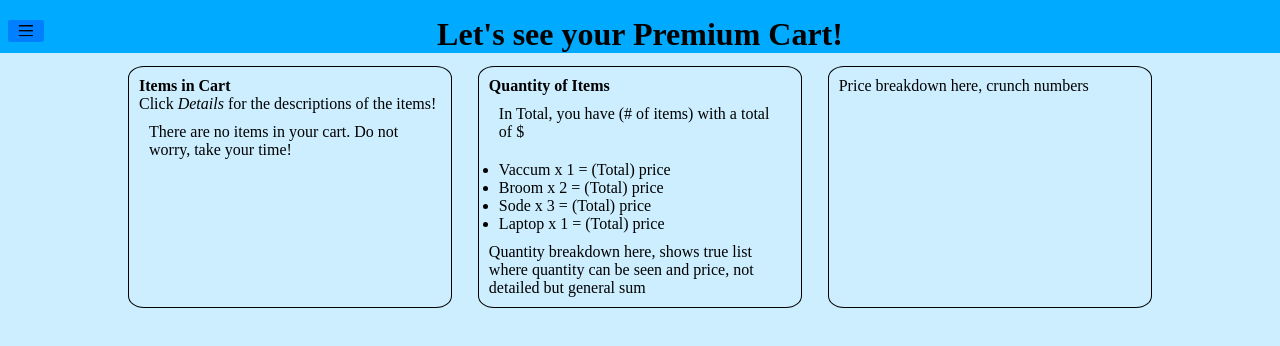
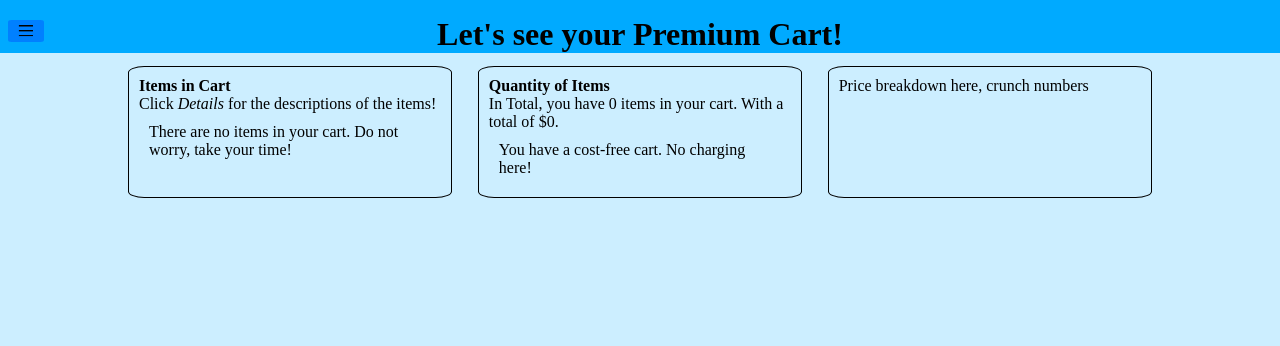
Before and after one commit to Johnny-Rport/Shopping, a React (Create React App) app: page /shopping/Cart in a window 1280 px wide. Shown: the top 346 px of the page. Built offline with nearby package versions, Linux system fonts and the light colour scheme; a web font is replaced by a local one.

Commit message:
- Updating Cart

```diff
--- a/src/parts/cart_quantity.tsx
+++ b/src/parts/cart_quantity.tsx
@@ -1,20 +1,57 @@
-import React from 'react';
+import React, { Fragment } from 'react';
 import style from '../Pages/css/home.module.css'
+import { keys, price, quantity } from './product_handler';
 
 function Cartquantity(){
     return (
         <div className={style.list}> <h4>Quantity of Items</h4>
-        <ul>In Total, you have (# of items) with a total of $</ul>
-        <ul>
-            <li>Vaccum x 1 = (Total) price</li>
-            <li>Broom x 2 = (Total) price</li>
-            <li>Sode x 3 = (Total) price</li>
-            <li>Laptop x 1 = (Total) price</li>
-        </ul>
-
-            <aside>Quantity breakdown here, shows true list where quantity can be seen and price, not detailed but general sum</aside>
+        <DisplayTotal/>
+        <DisplayQuantity/>
         </div>
     )
 }
 
+function DisplayTotal(){
+    let total_quantity: number = 0;
+    let total_price: number = 0;
+
+   function sum(value: string) {
+        if (value === 'quantity') {
+            quantity.map((value) => {
+                total_quantity += value
+            })
+            return total_quantity
+
+        } else if(value === 'price') {
+            price.map((value, index) => {
+                total_price += (value * quantity[index])
+            })
+            return total_price
+        }
+   }
+
+    return(
+        <aside>In Total, you have {sum('quantity')} items in your cart. With a total of ${sum('price')}.</aside>
+    )
+}
+
+function DisplayQuantity() {
+    // Checks list and updates list accordingly
+    function check_list() {
+        if (keys.length === 0) {return 'You have a cost-free cart. No charging here!'}
+        else if (keys.length !== 0) {
+            return keys.map((name, index) => {
+                return(<li key={name}>{name} x {quantity[index]} = ${price[index] * quantity[index]}</li>)
+            })
+        }
+    }
+
+
+    return(
+        <Fragment>
+            <ul>{check_list()}</ul>
+        </Fragment>
+    )
+}
+
 export default Cartquantity
--- a/src/parts/product_handler.ts
+++ b/src/parts/product_handler.ts
@@ -15,14 +15,11 @@ export function Add_product(key: string, quantity: number, descr: string, price:
         items_in_cart.set(key, {quantity: quantity, description: descr, price: price})
     }
 
-
     record_products()
     console.clear() //Helps keep track, otherwise, its useless
     for (const item of items_in_cart.entries()) {
-        console.log(`Entry: ${item[0]}, Quantity: ${item[1].quantity}, Price: $${item[1].price}`)
+        console.log(`Entry: ${item[0]} x ${item[1].quantity} = Price: $${item[1].price * item[1].quantity}`)
     }
-
-
 }
 
 function record_products() {
```
